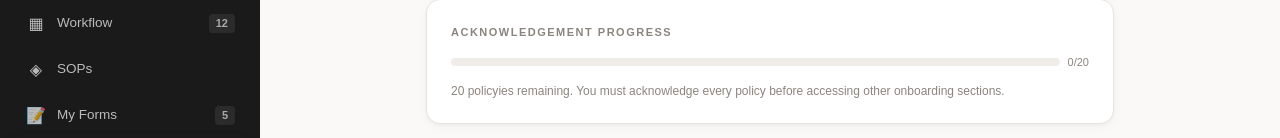
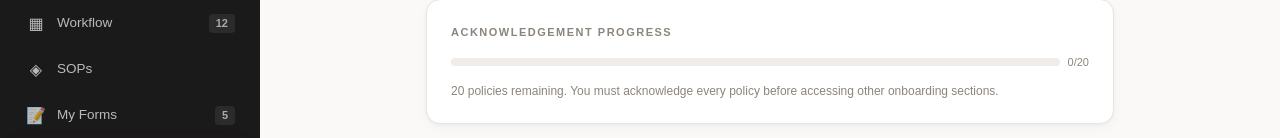
Before and after one commit to Ryzo9518/pulse, a Next.js app in the folder frontend/: page /policies in a window 1280 px wide. Shown: the part 178-316 px from the top of the page. Built offline with nearby package versions, Linux system fonts and the light colour scheme.

Commit message:
fix(policies): correct pluralisation ('policies' not 'policyies')

```diff
--- a/frontend/app/policies/page.tsx
+++ b/frontend/app/policies/page.tsx
@@ -119,9 +119,9 @@ export default function PoliciesPage() {
             </div>
           ) : (
             <p className="mt-3 text-xs text-text-muted">
-              {total - acknowledgedCount} policy
-              {total - acknowledgedCount === 1 ? '' : 'ies'} remaining. You must
-              acknowledge every policy before accessing other onboarding
+              {total - acknowledgedCount}{' '}
+              {total - acknowledgedCount === 1 ? 'policy' : 'policies'} remaining.
+              You must acknowledge every policy before accessing other onboarding
               sections.
             </p>
           )}
```
